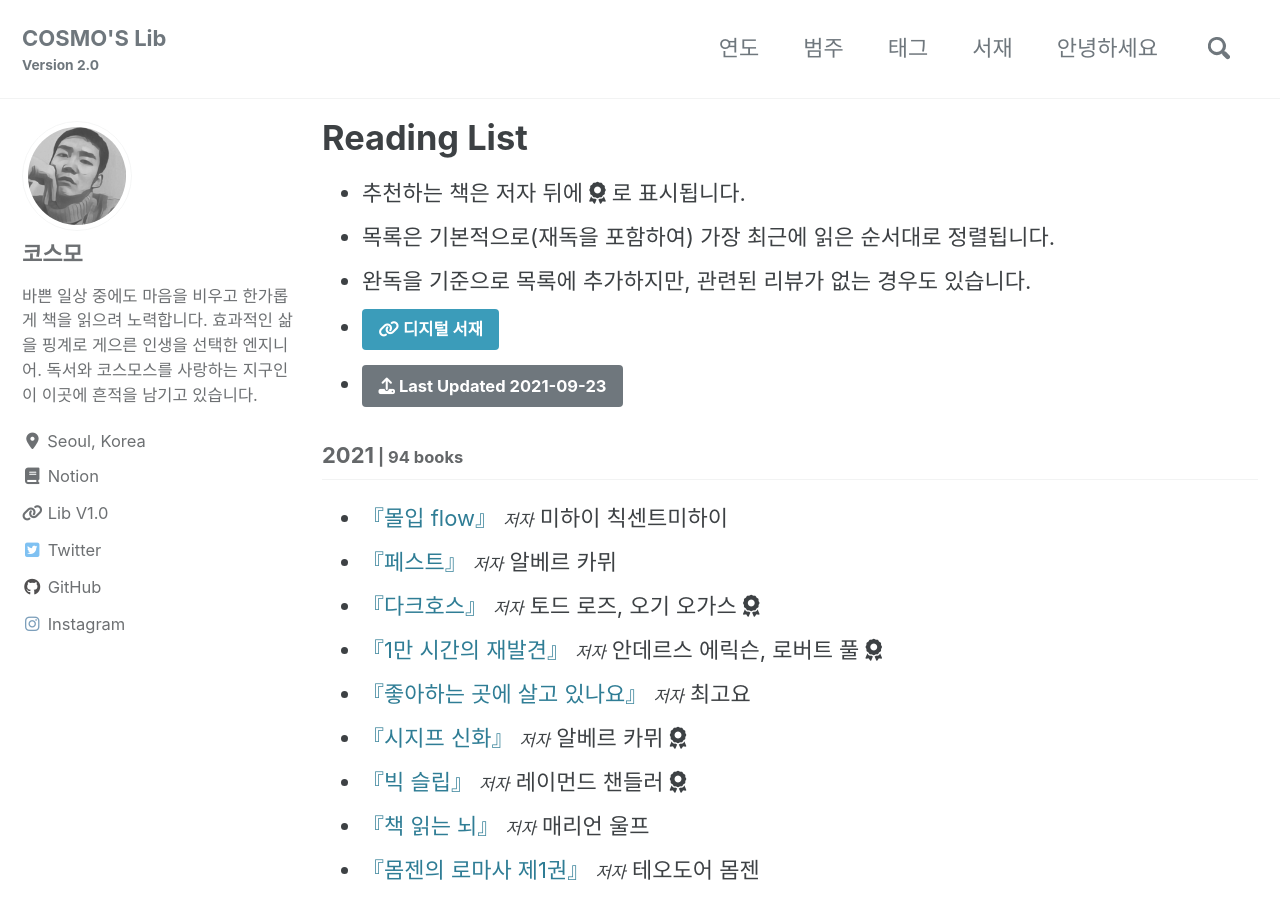
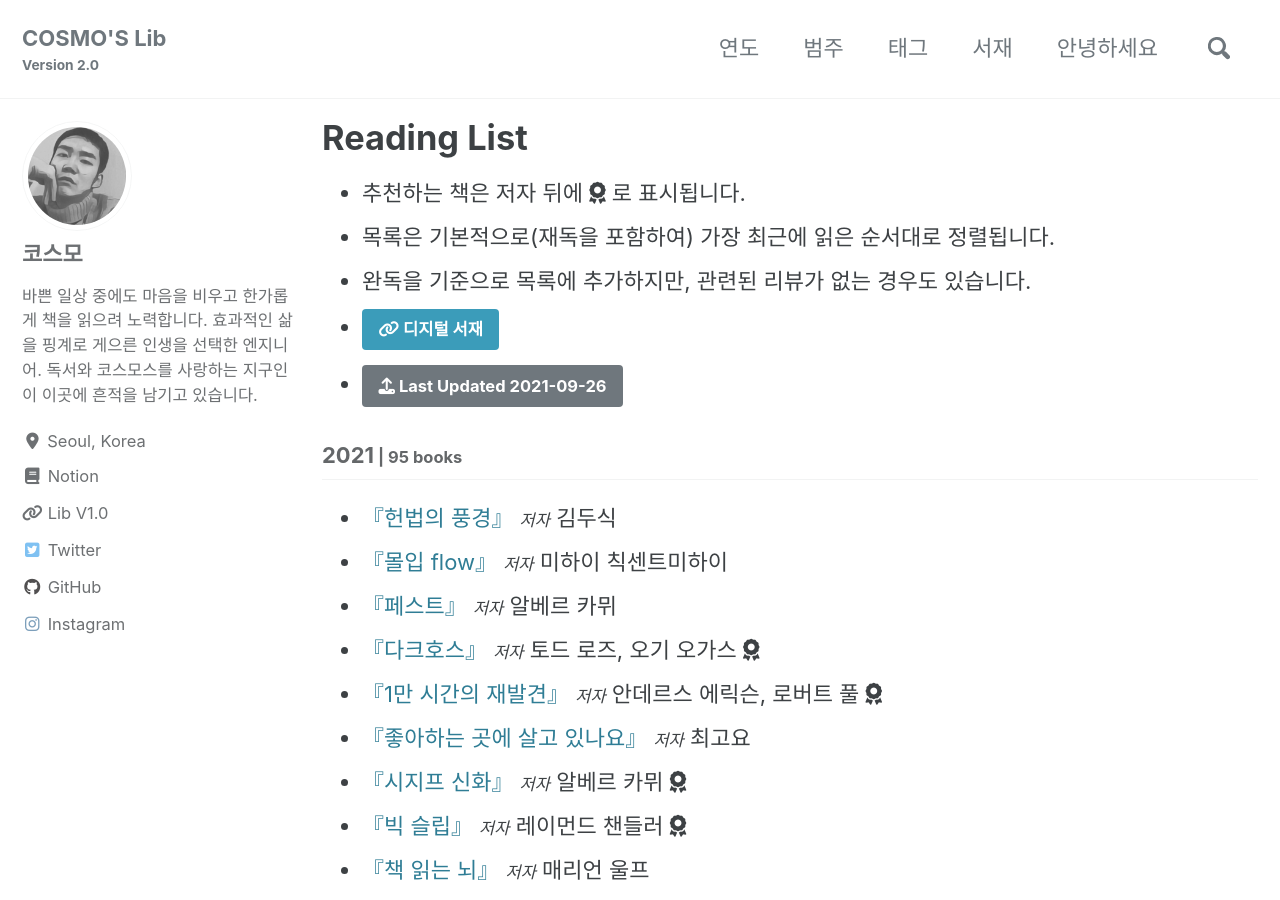
Before and after one commit to deftone2000/cosmo-s-archive, a Jekyll site: the page built from _pages/reading-list.html, in a window 1280 px wide and 900 px high. Built offline with Jekyll 4.4.1, drawn with Linux system fonts in a browser that asks for light colours; cached includes are drawn as plain includes; nearby versions of some CDN libraries; comment, search, counter and statistics services are not loaded; a style sheet for code colours, icons or effects is not loaded.

Commit message:
no message

```diff
--- a/_data/reading.yml
+++ b/_data/reading.yml
@@ -1,8 +1,18 @@
-lastupdate: 2021-09-23
+lastupdate: 2021-09-26
 
 list:
   - year: "2021"
     books:
+
+      - title: "헌법의 풍경"
+        ori_title:
+        author: 김두식
+        post_title:
+        cover:
+        trans:
+        pub:
+        pub_info:
+        post_link:
 
       - title: "몰입 flow"
         ori_title:
```
